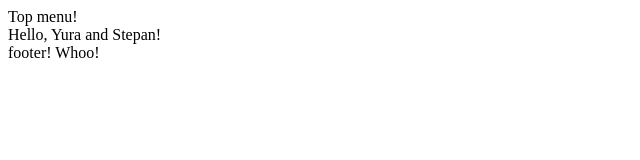
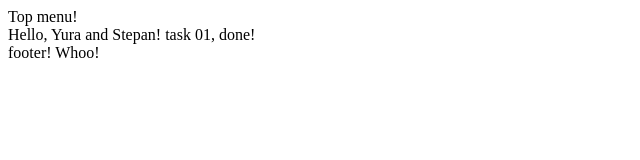
Before and after one commit to ostapstep/kursova.po.html.js, a plain HTML site: page learn.html.js.1/WebContent/index.html in a window 1280 px wide. Shown: the full height of the page, 0-640 px from the left. Drawn offline with Linux system fonts and the light colour scheme.

Commit message:
Solved task 01

```diff
--- a/learn.html.js.1/WebContent/index.html
+++ b/learn.html.js.1/WebContent/index.html
@@ -7,6 +7,7 @@
 <body>
 <div>Top menu!</div>
 Hello, Yura and Stepan!
+task 01, done!
 <div>footer! Whoo!</div>
 </body>
 </html>
```
